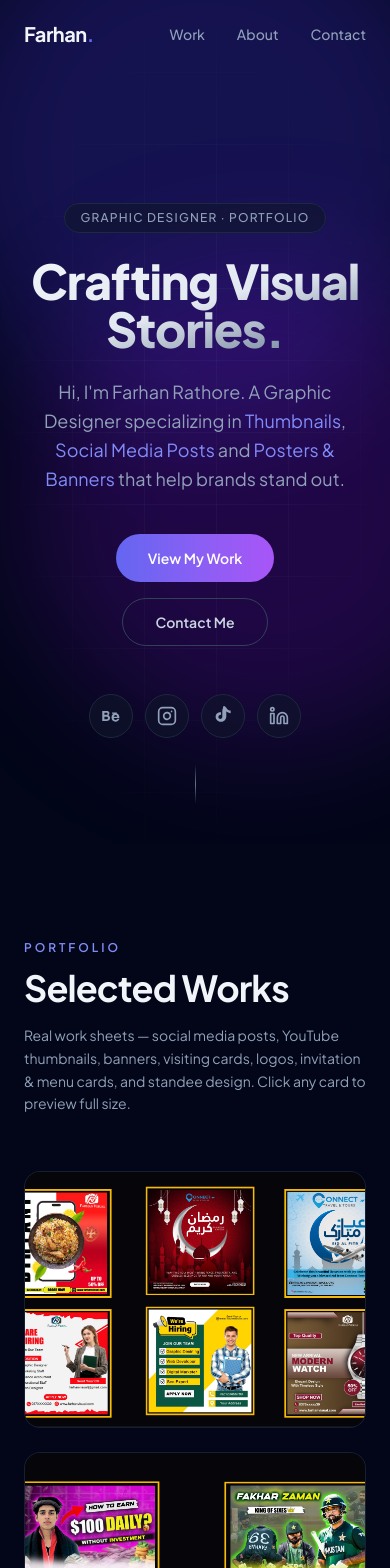
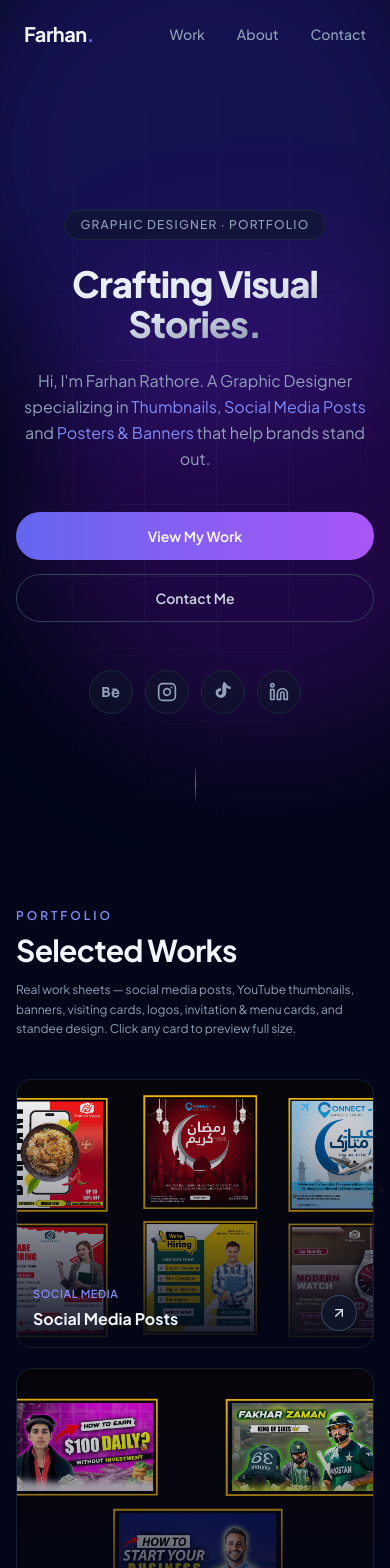
Before and after one commit to farhanrathore708/portfolio, a Next.js app: page / in a window 390 px wide. Shown: the top 1568 px of the page. Built offline with nearby package versions, Linux system fonts and the light colour scheme.

Commit message:
Optimize mobile layout and make card captions permanently visible on touch screens

```diff
--- a/components/Hero.tsx
+++ b/components/Hero.tsx
@@ -23,7 +23,7 @@ export default function Hero() {
   return (
     <section
       id="top"
-      className="relative mx-auto flex min-h-screen max-w-6xl flex-col items-center justify-center px-6 pt-24 text-center"
+      className="relative mx-auto flex min-h-screen max-w-6xl flex-col items-center justify-center px-4 pt-20 text-center sm:px-6 sm:pt-24"
     >
       <motion.div
         variants={container}
@@ -42,7 +42,7 @@ export default function Hero() {
         {/* Headline */}
         <motion.h1
           variants={fadeUp}
-          className="bg-gradient-to-br from-slate-100 via-slate-200 to-slate-500 bg-clip-text text-5xl font-extrabold tracking-tight text-transparent sm:text-6xl md:text-7xl"
+          className="bg-gradient-to-br from-slate-100 via-slate-200 to-slate-500 bg-clip-text text-4xl font-extrabold tracking-tight text-transparent sm:text-6xl md:text-7xl"
         >
           Crafting Visual Stories.
         </motion.h1>
@@ -50,7 +50,7 @@ export default function Hero() {
         {/* Sub-headline */}
         <motion.p
           variants={fadeUp}
-          className="mt-6 max-w-xl text-lg leading-relaxed text-slate-400 sm:text-xl"
+          className="mt-6 max-w-xl text-base leading-relaxed text-slate-400 sm:text-xl"
         >
           Hi, I&apos;m Farhan Rathore. A Graphic Designer specializing in{" "}
           <span className="text-accent-bright">Thumbnails</span>,{" "}
@@ -62,17 +62,17 @@ export default function Hero() {
         {/* CTAs */}
         <motion.div
           variants={fadeUp}
-          className="mt-10 flex flex-col items-center gap-4 sm:flex-row"
+          className="mt-10 flex w-full flex-col items-center justify-center gap-3.5 sm:w-auto sm:flex-row sm:gap-4"
         >
           <a
             href="#work"
-            className="group inline-flex h-12 items-center justify-center rounded-full bg-gradient-to-r from-accent to-accent-neon px-8 text-sm font-semibold text-white transition-shadow duration-300 hover:shadow-[0_0_40px_-5px_rgba(129,140,248,0.6)] focus-visible:outline-2 focus-visible:outline-accent-bright"
+            className="group inline-flex h-12 w-full sm:w-auto items-center justify-center rounded-full bg-gradient-to-r from-accent to-accent-neon px-8 text-sm font-semibold text-white transition-shadow duration-300 hover:shadow-[0_0_40px_-5px_rgba(129,140,248,0.6)] focus-visible:outline-2 focus-visible:outline-accent-bright"
           >
             View My Work
           </a>
           <a
             href="#contact"
-            className="inline-flex h-12 items-center justify-center rounded-full border border-slate-700 px-8 text-sm font-semibold text-slate-300 transition-colors duration-300 hover:border-accent-bright hover:text-slate-100 focus-visible:outline-2 focus-visible:outline-accent-bright"
+            className="inline-flex h-12 w-full sm:w-auto items-center justify-center rounded-full border border-slate-700 px-8 text-sm font-semibold text-slate-300 transition-colors duration-300 hover:border-accent-bright hover:text-slate-100 focus-visible:outline-2 focus-visible:outline-accent-bright"
           >
             Contact Me
           </a>
--- a/components/ProjectCard.tsx
+++ b/components/ProjectCard.tsx
@@ -19,7 +19,7 @@ export default function ProjectCard({ project, onOpen }: ProjectCardProps) {
       whileInView={{ opacity: 1, y: 0 }}
       viewport={{ once: true, margin: "-60px" }}
       transition={{ duration: 0.6, ease: "easeOut" }}
-      className="group relative block w-full cursor-pointer text-left overflow-hidden rounded-2xl border border-slate-800/70 bg-slate-900/40 transition-colors duration-300 hover:border-accent/50 focus-visible:outline-2 focus-visible:outline-accent-bright"
+      className="group relative block w-full cursor-pointer text-left overflow-hidden rounded-2xl border border-slate-800/70 bg-slate-900/40 transition-all duration-300 hover:border-accent/50 active:scale-[0.99] focus-visible:outline-2 focus-visible:outline-accent-bright"
     >
       {/* Image — zooms subtly on hover */}
       <div className="relative aspect-[4/3] overflow-hidden">
@@ -42,21 +42,21 @@ export default function ProjectCard({ project, onOpen }: ProjectCardProps) {
           />
         )}
 
-        {/* Gradient overlay — fades in on hover to reveal the caption */}
-        <div className="absolute inset-0 bg-gradient-to-t from-slate-950/95 via-slate-950/30 to-transparent opacity-0 transition-opacity duration-500 group-hover:opacity-100" />
+        {/* Gradient overlay — ALWAYS visible on mobile, fades in on desktop hover */}
+        <div className="absolute inset-0 bg-gradient-to-t from-slate-950/95 via-slate-950/40 to-transparent opacity-100 sm:opacity-0 sm:transition-opacity sm:duration-500 sm:group-hover:opacity-100" />
 
-        {/* Caption — slides up from the bottom */}
-        <div className="absolute inset-x-0 bottom-0 flex translate-y-5 items-end justify-between gap-4 p-6 opacity-0 transition-all duration-500 group-hover:translate-y-0 group-hover:opacity-100">
-          <div>
-            <p className="text-xs font-medium tracking-widest text-accent-bright uppercase">
+        {/* Caption — ALWAYS visible on mobile, slides up on desktop hover */}
+        <div className="absolute inset-x-0 bottom-0 flex items-end justify-between gap-3 p-4 sm:p-6 translate-y-0 opacity-100 sm:translate-y-5 sm:opacity-0 sm:transition-all sm:duration-500 sm:group-hover:translate-y-0 sm:group-hover:opacity-100">
+          <div className="min-w-0 flex-1">
+            <p className="text-[11px] sm:text-xs font-semibold tracking-wider sm:tracking-widest text-accent-bright uppercase truncate">
               {project.category}
             </p>
-            <h3 className="mt-1.5 text-lg font-semibold text-slate-100">
+            <h3 className="mt-1 text-base sm:text-lg font-bold text-slate-100 line-clamp-1 sm:line-clamp-none">
               {project.title}
             </h3>
           </div>
-          <span className="flex h-10 w-10 shrink-0 items-center justify-center rounded-full border border-slate-600 text-slate-200 transition-colors duration-300 group-hover:border-accent-bright group-hover:bg-accent/20">
-            <ArrowUpRight size={18} />
+          <span className="flex h-9 w-9 sm:h-10 sm:w-10 shrink-0 items-center justify-center rounded-full border border-slate-600/80 bg-slate-900/80 sm:bg-transparent text-slate-200 backdrop-blur-xs transition-colors duration-300 group-hover:border-accent-bright group-hover:bg-accent/20">
+            <ArrowUpRight className="h-4 w-4 sm:h-[18px] sm:w-[18px]" />
           </span>
         </div>
       </div>
--- a/components/Work.tsx
+++ b/components/Work.tsx
@@ -9,18 +9,18 @@ export default function Work() {
   const [selectedIndex, setSelectedIndex] = useState<number | null>(null);
 
   return (
-    <section id="work" className="relative mx-auto max-w-6xl px-6 pt-24 pb-32">
+    <section id="work" className="relative mx-auto max-w-6xl px-4 pt-16 pb-24 sm:px-6 sm:pt-24 sm:pb-32">
       {/* Section header */}
-      <div className="mb-14 flex flex-col gap-4 sm:flex-row sm:items-end sm:justify-between">
+      <div className="mb-10 sm:mb-14 flex flex-col gap-3 sm:gap-4 sm:flex-row sm:items-end sm:justify-between">
         <div>
-          <p className="mb-3 text-xs font-semibold tracking-[0.25em] text-accent-bright uppercase">
+          <p className="mb-2 sm:mb-3 text-xs font-semibold tracking-[0.25em] text-accent-bright uppercase">
             Portfolio
           </p>
-          <h2 className="text-4xl font-bold tracking-tight text-slate-100 sm:text-5xl">
+          <h2 className="text-3xl font-bold tracking-tight text-slate-100 sm:text-5xl">
             Selected Works
           </h2>
         </div>
-        <p className="max-w-sm text-sm leading-relaxed text-slate-400 sm:text-right">
+        <p className="max-w-sm text-xs sm:text-sm leading-relaxed text-slate-400 sm:text-right">
           Real work sheets — social media posts, YouTube thumbnails, banners,
           visiting cards, logos, invitation &amp; menu cards, and standee
           design. Click any card to preview full size.
@@ -28,7 +28,7 @@ export default function Work() {
       </div>
 
       {/* Responsive grid: 1 col mobile → 2 tablet → 3 desktop */}
-      <div className="grid grid-cols-1 gap-6 sm:grid-cols-2 lg:grid-cols-3">
+      <div className="grid grid-cols-1 gap-5 sm:grid-cols-2 lg:grid-cols-3">
         {projects.map((project, index) => (
           <ProjectCard
             key={project.id}
```
Also changed, not shown: components/ProjectLightbox.tsx (+52 -21 lines).
